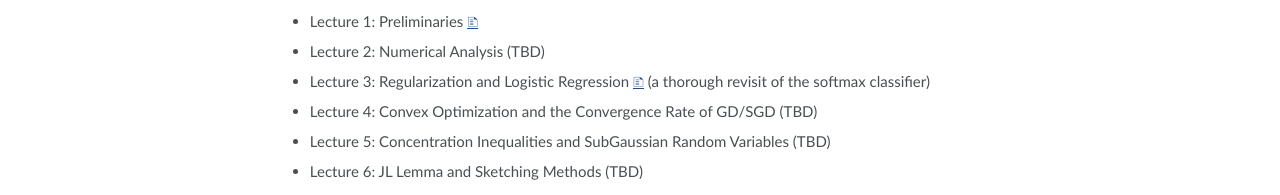
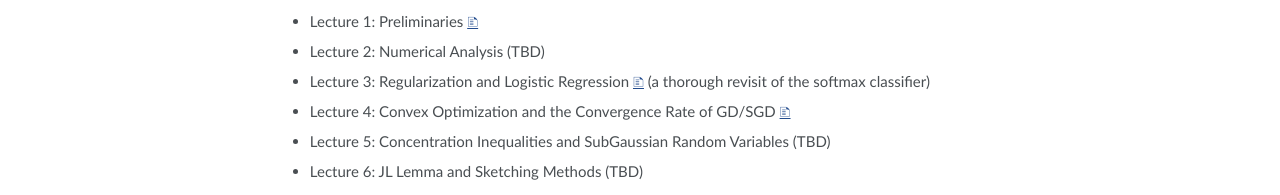
Before and after one commit to ychen-stat-ml/ychen-stat-ml.github.io, a Jekyll site: the page built from _pages/teaching.md, in a window 1280 px wide and 1011 px high. Shown: the part 813-1008 px from the top of the window. Built offline with Jekyll 4.4.1, drawn with Linux system fonts in a browser that asks for light colours.

Commit message:
add 04.pdf

```diff
--- a/_pages/teaching.md
+++ b/_pages/teaching.md
@@ -45,7 +45,7 @@ Note that the detailed lecture schedule may change as the semester progresses, b
 
 - Lecture 1: Preliminaries [🗈](/docs/7070/01.pdf)
 - Lecture 2: Numerical Analysis (TBD)
-- Lecture 3: Regularization and Logistic Regression [🗈](/docs/7070/02.pdf) (a thorough revisit of the softmax classifier)
-- Lecture 4: Convex Optimization and the Convergence Rate of GD/SGD (TBD)
+- Lecture 3: Regularization and Logistic Regression [🗈](/docs/7070/03.pdf) (a thorough revisit of the softmax classifier)
+- Lecture 4: Convex Optimization and the Convergence Rate of GD/SGD [🗈](/docs/7070/04.pdf)
 - Lecture 5: Concentration Inequalities and SubGaussian Random Variables (TBD)
 - Lecture 6: JL Lemma and Sketching Methods (TBD)
```
Also changed, not shown: 1 other file.
